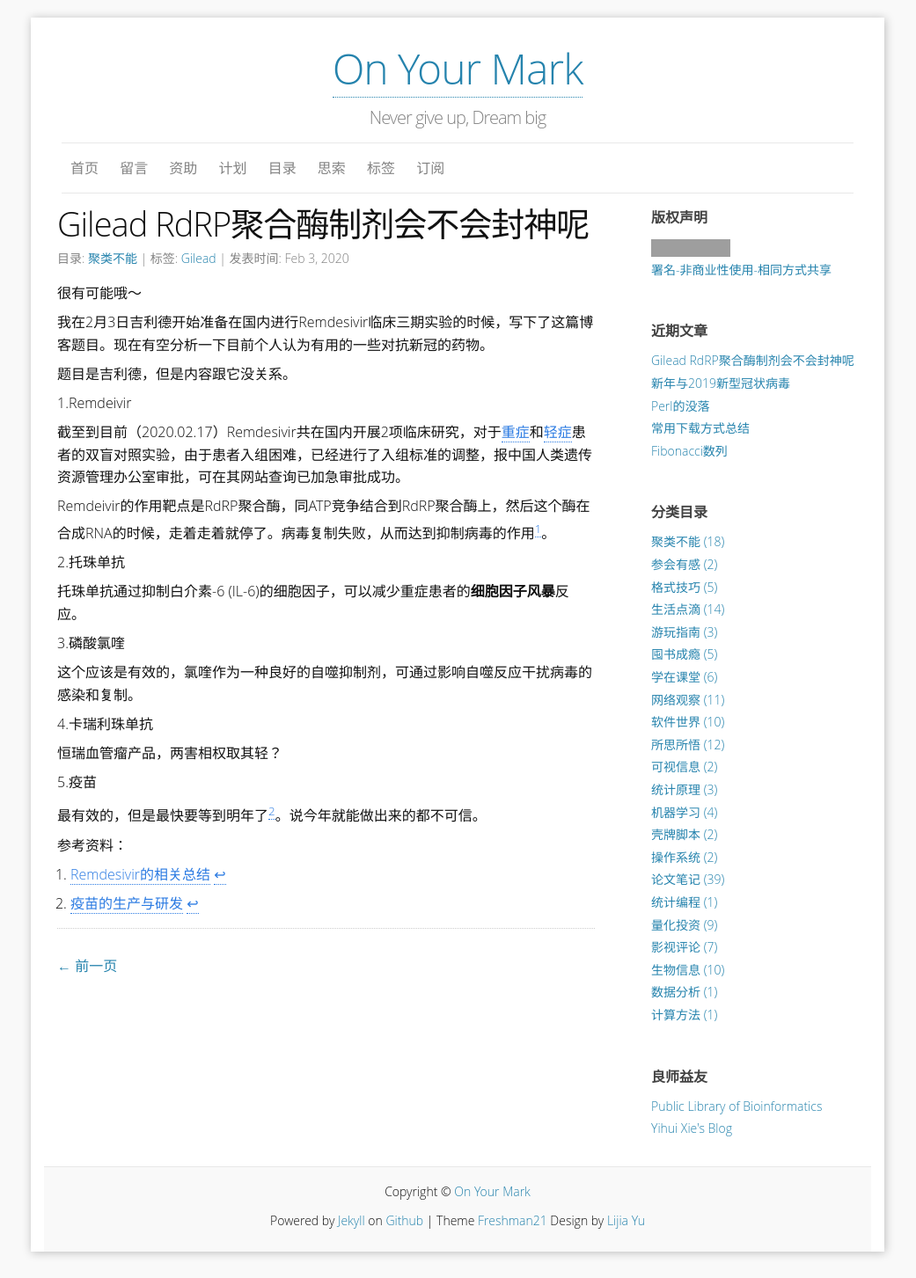
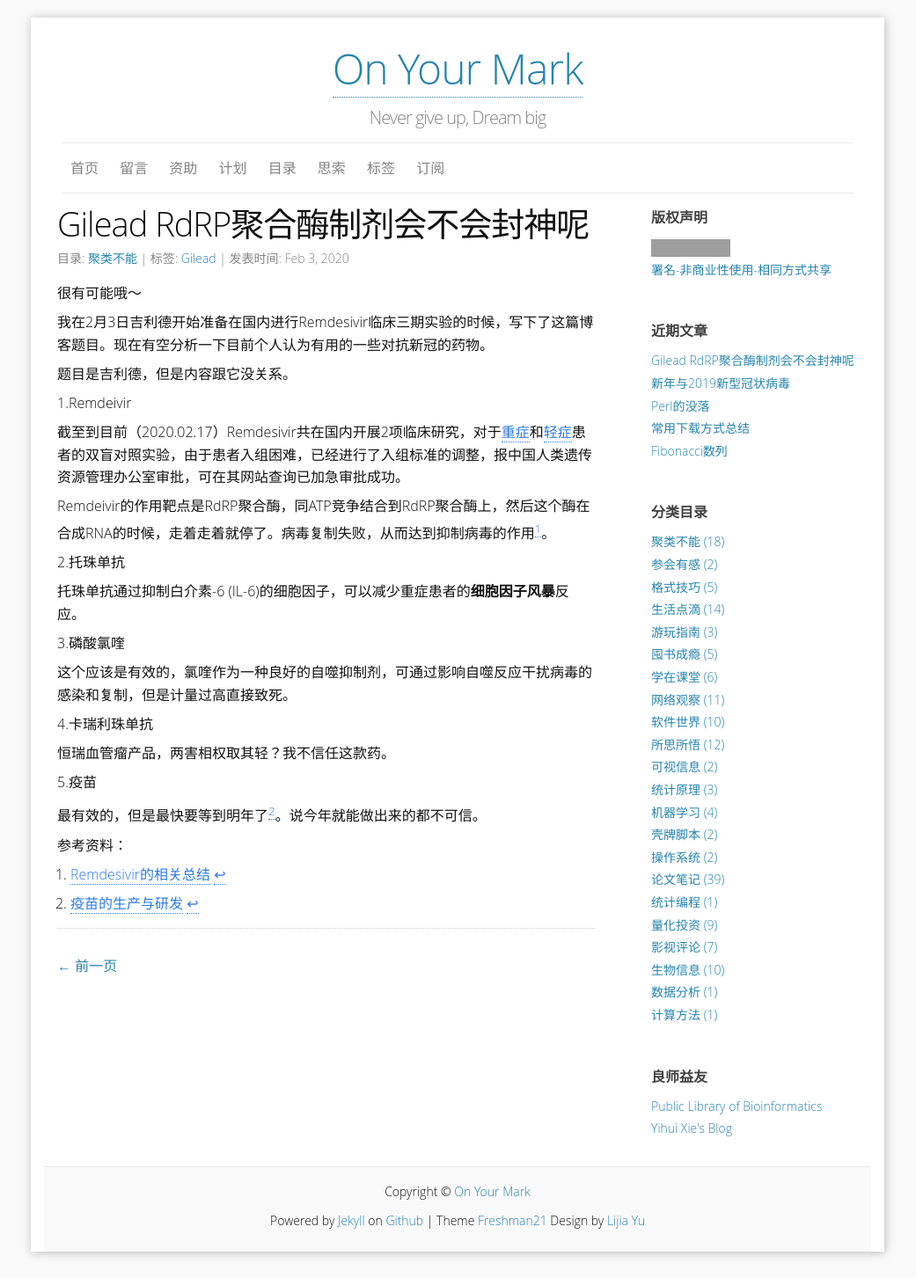
Before and after one commit to yulijia/cn, a Jekyll site: the page built from _posts/2020-02-03-Gilead.md, in a window 1280 px wide. Shown: the whole page at 88% size, without its empty margins (120-1161 px from the left). Built offline with Jekyll 4.4.1, drawn with Linux system fonts in a browser that asks for light colours; comment, search, counter and statistics services are not loaded; grey boxes are pictures that could not be loaded.

Commit message:
update content

```diff
--- a/_posts/2020-02-03-Gilead.md
+++ b/_posts/2020-02-03-Gilead.md
@@ -26,11 +26,11 @@ Remdeivir的作用靶点是RdRP聚合酶，同ATP竞争结合到RdRP聚合酶上
 
 3.磷酸氯喹
 
-这个应该是有效的，氯喹作为⼀种良好的自噬抑制剂，可通过影响自噬反应干扰病毒的感染和复制。
+这个应该是有效的，氯喹作为⼀种良好的自噬抑制剂，可通过影响自噬反应干扰病毒的感染和复制，但是计量过高直接致死。
 
 4.卡瑞利珠单抗
 
-恒瑞血管瘤产品，两害相权取其轻？
+恒瑞血管瘤产品，两害相权取其轻？我不信任这款药。
 
 5.疫苗
 
```
